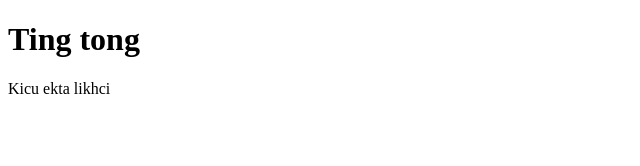
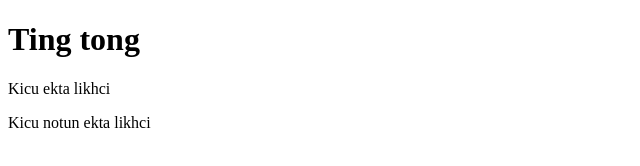
Before and after one commit to Kazolrajbongshi/servertest, a plain HTML site: page index.html in a window 1280 px wide. Shown: the whole page, without its empty margins (0-640 px from the left). Drawn offline with Linux system fonts and the light colour scheme.

Commit message:
info update

```diff
--- a/index.html
+++ b/index.html
@@ -8,5 +8,7 @@
 
 	<p>Kicu ekta likhci</p>
 
+	<p>Kicu notun ekta likhci</p>
+
 </body>
 </html>
```
